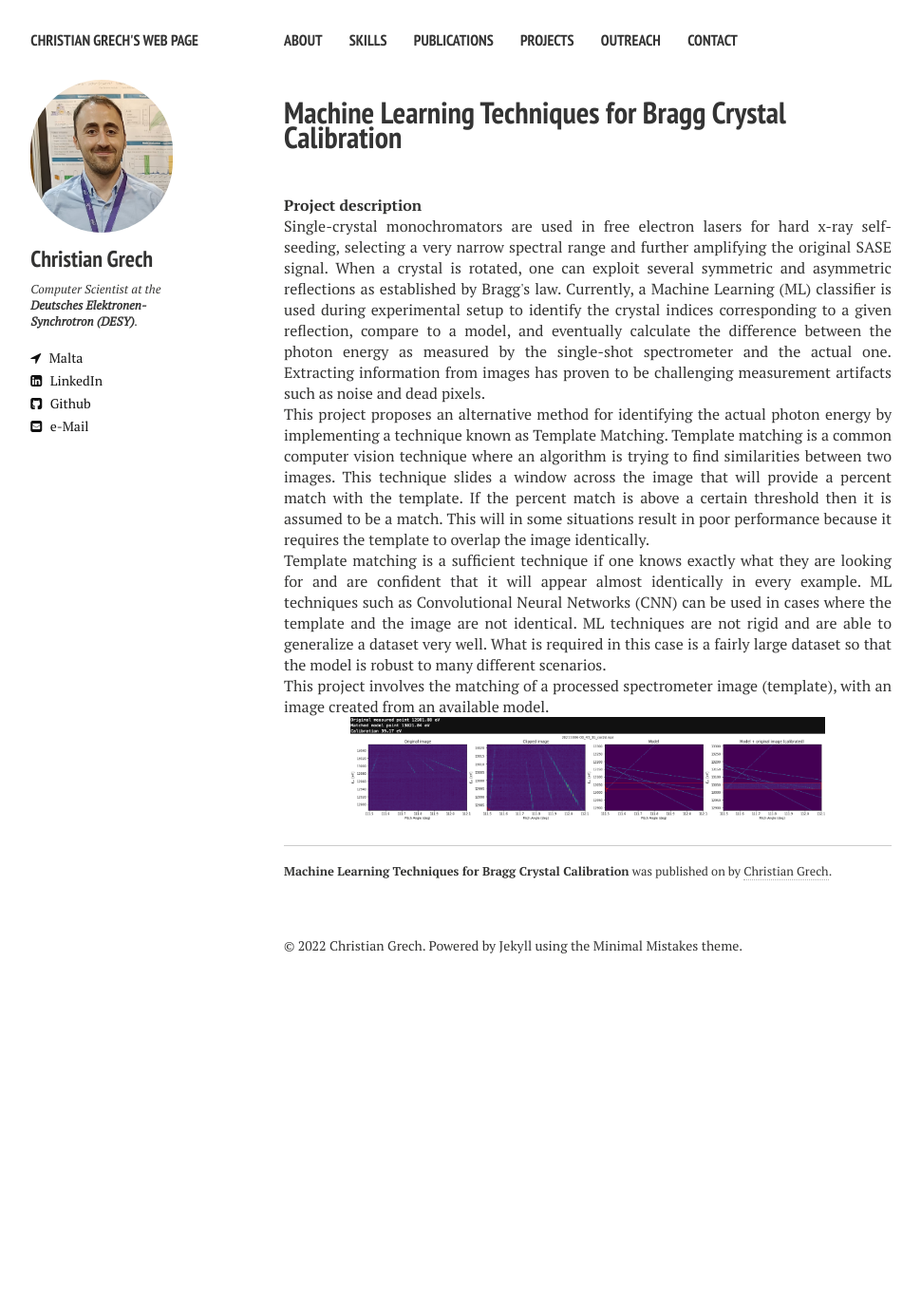
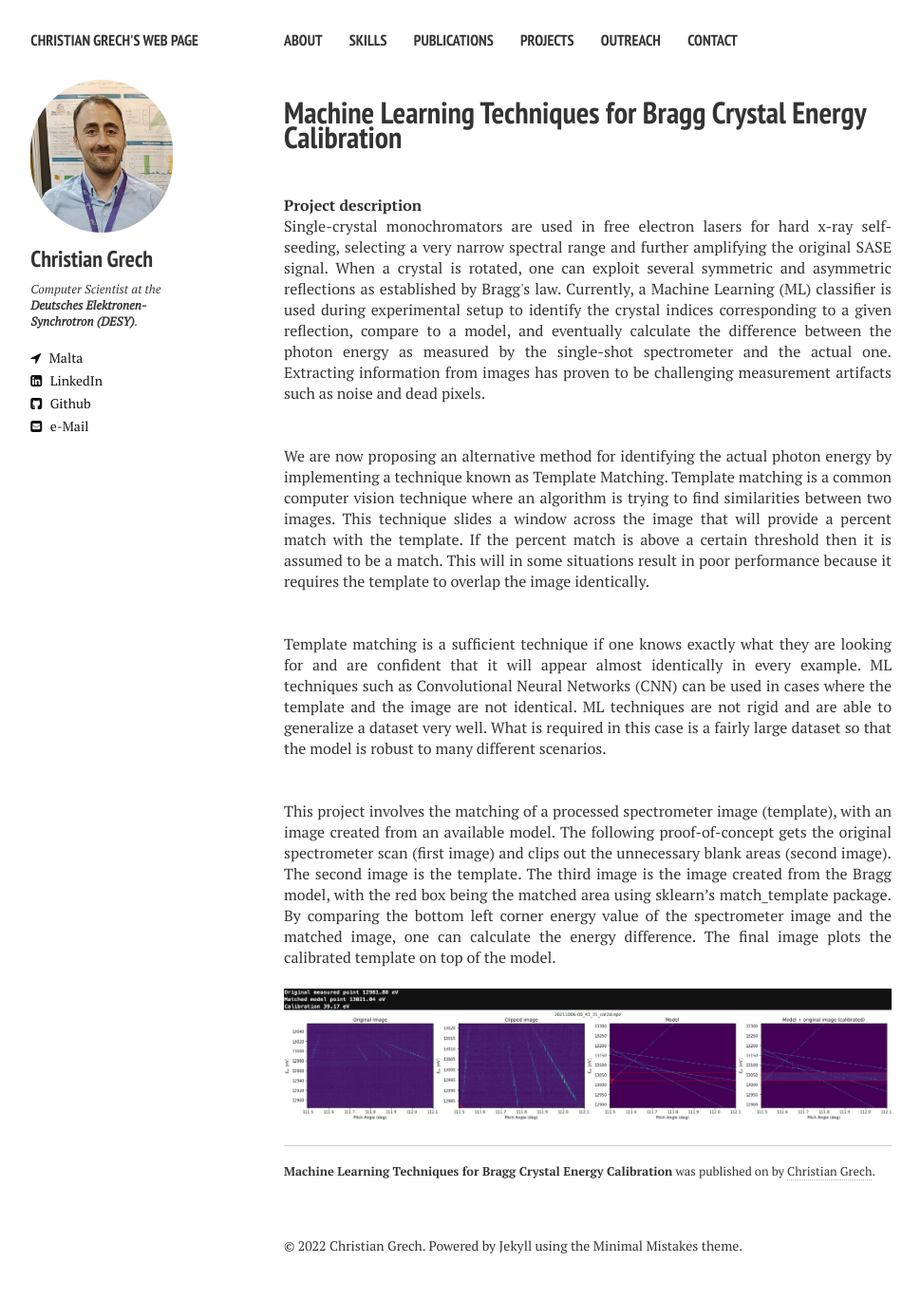
Before and after one commit to cgre23/cgre23.github.io, a Jekyll site: the page built from euxfel.md, in a window 1280 px wide. Shown: the whole page at 95% size, without its empty margins (21-991 px from the left). Built offline with Jekyll 4.4.1, drawn with Linux system fonts in a browser that asks for light colours; nearby versions of some CDN libraries; before the commit the page ends 1054 px from its top, so only the background shows below that.

Commit message:
Update euxfel.md

```diff
--- a/euxfel.md
+++ b/euxfel.md
@@ -1,6 +1,6 @@
 ---
 layout: post
-title: Machine Learning Techniques for Bragg Crystal Calibration
+title: Machine Learning Techniques for Bragg Crystal Energy Calibration
 permalink: /euxfel/
 description: Machine Learning
 tags: [Jekyll, theme, responsive, blog, template]
@@ -14,21 +14,23 @@ image:
 When a crystal is rotated, one can exploit several symmetric and asymmetric reflections as established by Bragg's law.
 Currently, a Machine Learning (ML) classifier is used during experimental setup to identify the crystal indices corresponding to a given reflection, compare to a model, and eventually calculate
 the difference between the photon energy as measured by the single-shot spectrometer and the actual one. Extracting information from images has proven to be challenging measurement
-artifacts such as noise and dead pixels. </p>
+artifacts such as noise and dead pixels. </p> <br><br>
 
 
-<p align="justify"> This project proposes an alternative method for identifying the actual photon energy by implementing a technique known as Template Matching.
+<p align="justify"> We are now proposing an alternative method for identifying the actual photon energy by implementing a technique known as Template Matching.
 Template matching is a common computer vision technique where an algorithm is trying to find similarities between two images.
 This technique slides a window across the image that will provide a percent match with the template. If the percent match is above a certain threshold then it is assumed to be a match.
-This will in some situations result in poor performance because it requires the template to overlap the image identically. </p>
+This will in some situations result in poor performance because it requires the template to overlap the image identically. </p><br><br>
 
 
 <p align="justify"> Template matching is a sufficient technique if one knows exactly what they are looking for and are confident that it will appear almost identically in every example.
 ML techniques such as Convolutional Neural Networks (CNN) can be used in cases where the template and the image are not identical. ML techniques are not rigid and are able to generalize a dataset very well.
-What is required in this case is a fairly large dataset so that the model is robust to many different scenarios. </p>
+What is required in this case is a fairly large dataset so that the model is robust to many different scenarios. </p><br><br>
 
-<p align="justify"> This project involves the matching of a processed spectrometer image (template), with an image created from an available model. </p>
+<p align="justify"> This project involves the matching of a processed spectrometer image (template), with an image created from an available model. The following proof-of-concept gets the original spectrometer scan (first image) and clips out the unnecessary blank areas (second image).
+The second image is the template. The third image is the image created from the Bragg model, with the red box being the matched area using sklearn’s match_template package.
+By comparing the bottom left corner energy value of the spectrometer image and the matched image, one can calculate the energy difference.  The final image plots the calibrated template on top of the model.  </p><br>
 
 <p align="center">
-  <img src="https://github.com/cgre23/cgre23.github.io/blob/master/images/poc.png?raw=true" width="500" title="Template Matching proof-of-concept">
+  <img src="https://github.com/cgre23/cgre23.github.io/blob/master/images/poc.png?raw=true" width="800" title="Template Matching proof-of-concept">
 </p>
```
